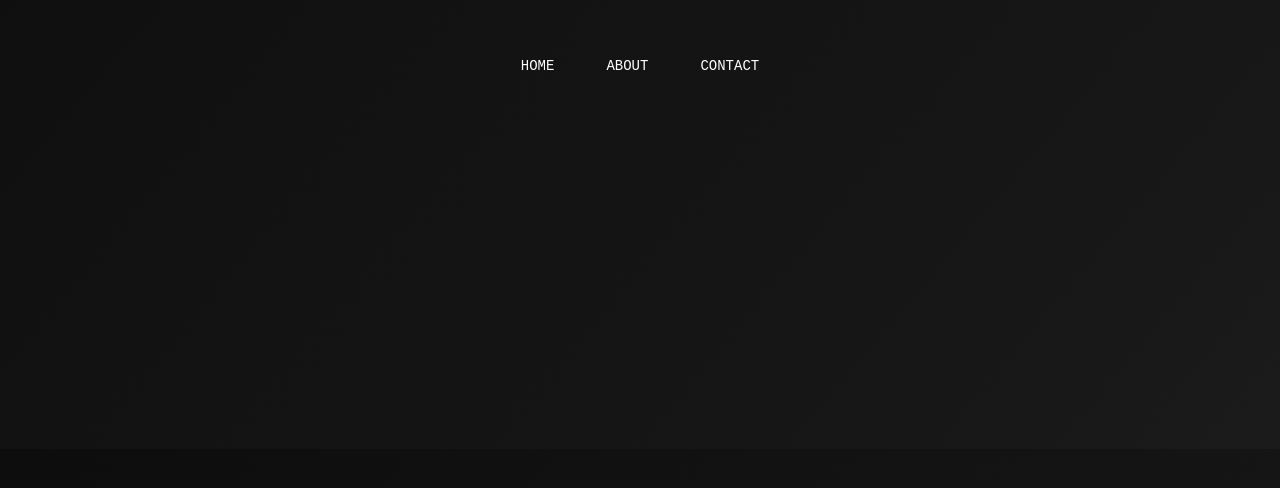
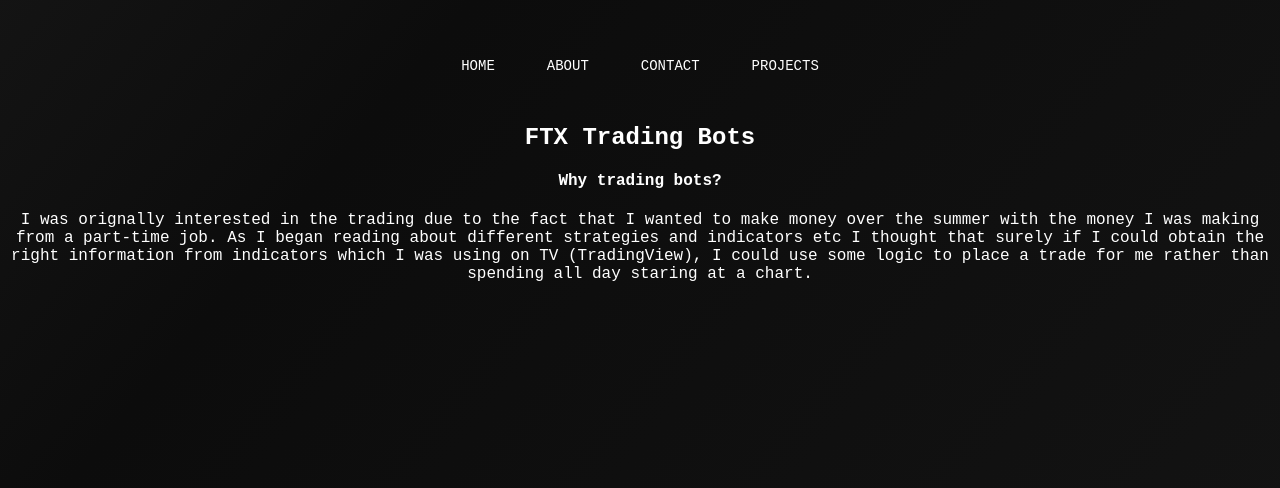
Before and after one commit to JB02S/JB02S.github.io, a React (Create React App) app: page /projects/tradingbots in a window 1280 px wide. Before the commit this address had no page. Shown: the part 126-614 px from the top of the page. Built offline with nearby package versions, Linux system fonts and the light colour scheme.

Commit message:
Added projects section and routing for different projects

```diff
--- a/src/App.js
+++ b/src/App.js
@@ -5,6 +5,10 @@
 import Index from './components'
 import About from './components/about';
 import Contact from './components/contact'
+import Projects from './components/projects';
+import FTXTradingBotsDesc from './components/ftxtradingbotsdesc';
+import OnlyProfitsDesc from './components/onlyprofitsdesc';
+import EportfolioDesc from './components/eportfoliodesc';
 
 
 class App extends React.Component {
@@ -23,12 +27,19 @@
                     <li>
                       <Link to="/contact">Contact</Link>
                     </li>
+                    <li>
+                      <Link to="/projects">Projects</Link>
+                    </li>
                 </ul>
               </div>
               <Routes>
                     <Route exact path='/' element={< Index />}></Route>
                     <Route exact path='/about' element={< About />}></Route>
                     <Route exact path='/contact' element={< Contact />}></Route>
+                    <Route exact path='/projects' element={< Projects />}></Route>
+                    <Route exact path='/projects/tradingbots' element={< FTXTradingBotsDesc />}></Route>
+                    <Route exact path='/projects/onlyprofits' element={< OnlyProfitsDesc />}></Route>
+                    <Route exact path='/projects/eportfolio' element={< EportfolioDesc />}></Route>
               </Routes>
           </div>
        </Router>
--- a/src/components/about.js
+++ b/src/components/about.js
@@ -2,7 +2,17 @@
 
 function About() {
     return (
-        <h1>about</h1>
+        <>
+        <h2>
+            About me
+        </h2>
+        <div id="AboutPara">
+            <p>
+                Outside of programming I enjoy spending my time lifting in the gym and as of recent also climbing
+                and jiu jitsu!
+            </p>
+        </div>
+    </>
     )
 }
 
--- a/src/components/contact.js
+++ b/src/components/contact.js
@@ -2,7 +2,17 @@
 
 function Contact() {
     return (
-        <h1>contact</h1>
+        <>
+        <h2>
+            Contact me
+        </h2>
+        <div id="ContactPara">
+            <p>
+                If you'd like to contact me about anything you can send me an email at
+                james.a.browne442@gmail.com
+            </p>
+        </div>
+    </>
     )
 }
 
--- /dev/null
+++ b/src/components/eportfoliodesc.js
@@ -0,0 +1,22 @@
+import React from 'react';
+
+function EportfolioDesc() {
+    return (
+        <>
+        <h2>
+            Eportfolio (this website)
+        </h2>
+        <div id="DescPara">
+            <h4>
+
+            </h4>
+            <p>
+
+            </p>
+
+        </div>
+    </>
+    )
+}
+
+export default EportfolioDesc;
--- /dev/null
+++ b/src/components/ftxtradingbotsdesc.js
@@ -0,0 +1,24 @@
+import React from 'react';
+
+function FTXTradingBotsDesc() {
+    return (
+        <>
+        <h2>
+            FTX Trading Bots
+        </h2>
+        <div id="DescPara">
+            <h4>
+                Why trading bots?
+            </h4>
+            <p>
+                I was orignally interested in the trading due to the fact that I wanted to make money over the summer with the money I was making from
+                a part-time job. As I began reading about different strategies and indicators etc I thought that surely if I could obtain the right information from indicators
+                which I was using on TV (TradingView), I could use some logic to place a trade for me rather than spending all day staring at a chart.
+            </p>
+
+        </div>
+    </>
+    )
+}
+
+export default FTXTradingBotsDesc;
--- /dev/null
+++ b/src/components/onlyprofitsdesc.js
@@ -0,0 +1,22 @@
+import React from 'react';
+
+function OnlyProfitsDesc() {
+    return (
+        <>
+        <h2>
+            onlyProfits (Cryptocurrency and stock market viewer)
+        </h2>
+        <div id="DescPara">
+            <h4>
+
+            </h4>
+            <p>
+
+            </p>
+
+        </div>
+    </>
+    )
+}
+
+export default OnlyProfitsDesc;
--- /dev/null
+++ b/src/components/projects.js
@@ -0,0 +1,23 @@
+import React from 'react';
+import { Link } from 'react-router-dom';
+
+function Projects() {
+    return (
+        <>
+        <h2>
+            My Projects
+        </h2>
+        <div id="IndexPara">
+            <p>
+                You can click on any of the projects below to see more information, the code for all of these is also
+                on my github <a id="githublink" href="https://github.com">here</a>. <br/> <br/> <br/>
+                <Link to="/projects/tradingbots">FTX Trading bots</Link> <br/> <br/>
+                <Link to="/projects/onlyProfits">Cryptocurrency and stock market viewer</Link> <br/> <br/>
+                <Link to="/projects/eportfolio">Eportfolio</Link>
+            </p>
+        </div>
+    </>
+    )
+}
+
+export default Projects;
```
